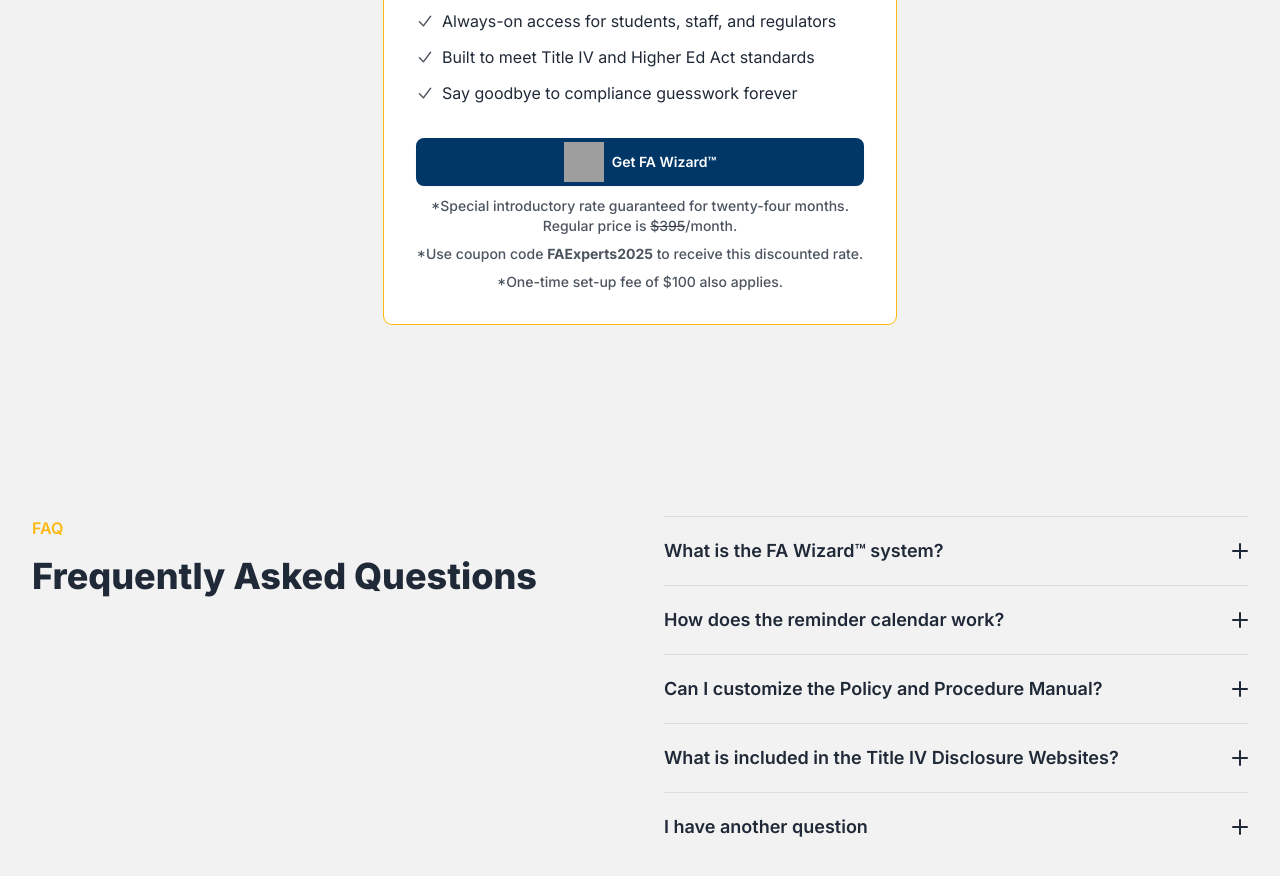
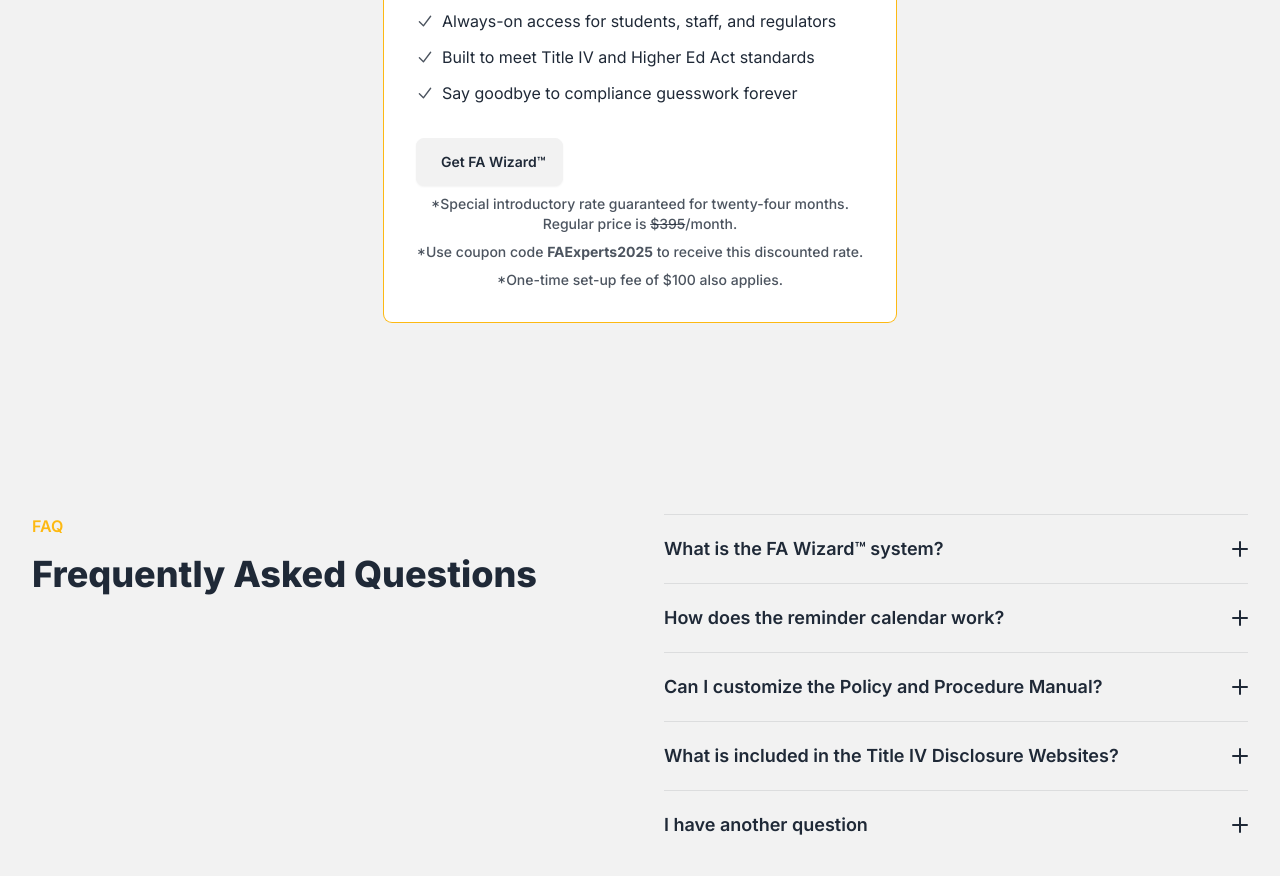
Before and after one commit to quinlayen/fa-wizard-prod, a Next.js app: page / in a window 1280 px wide. Shown: the part 3160-4036 px from the top of the page. Built offline with nearby package versions, Linux system fonts and the light colour scheme; no server answers; grey boxes are pictures that could not be loaded.

Commit message:
Changed to ButtonSigninIconOnly on pricing.tsx

```diff
--- a/components/Pricing.tsx
+++ b/components/Pricing.tsx
@@ -2,6 +2,7 @@
 
 import config from "@/config";
 import ButtonCheckout from "./ButtonCheckout";
+import ButtonSigninIconOnly from "./ButtonSigninIconOnly";
 
 // <Pricing/> displays the pricing plans for your app
 // It's your Stripe config in config.js.stripe.plans[] that will be used to display the plans
@@ -91,12 +92,13 @@
                   </ul>
                 )}
                 <div className="space-y-2">
-                  <ButtonCheckout
+                  <ButtonSigninIconOnly />
+                  {/* <ButtonCheckout
                     priceId={plan.priceId}
                     mode="subscription"
                     onSuccess={() => window.location.href = '/dashboard'}
                     className="w-full bg-[#003767] text-white hover:bg-[#002a4d]"
-                  />
+                  /> */}
                   <p className="text-sm text-center text-base-content/80 font-medium">
                     *Special introductory rate guaranteed for twenty-four months. Regular price is <s>$395</s>/month.
                   </p>
```
